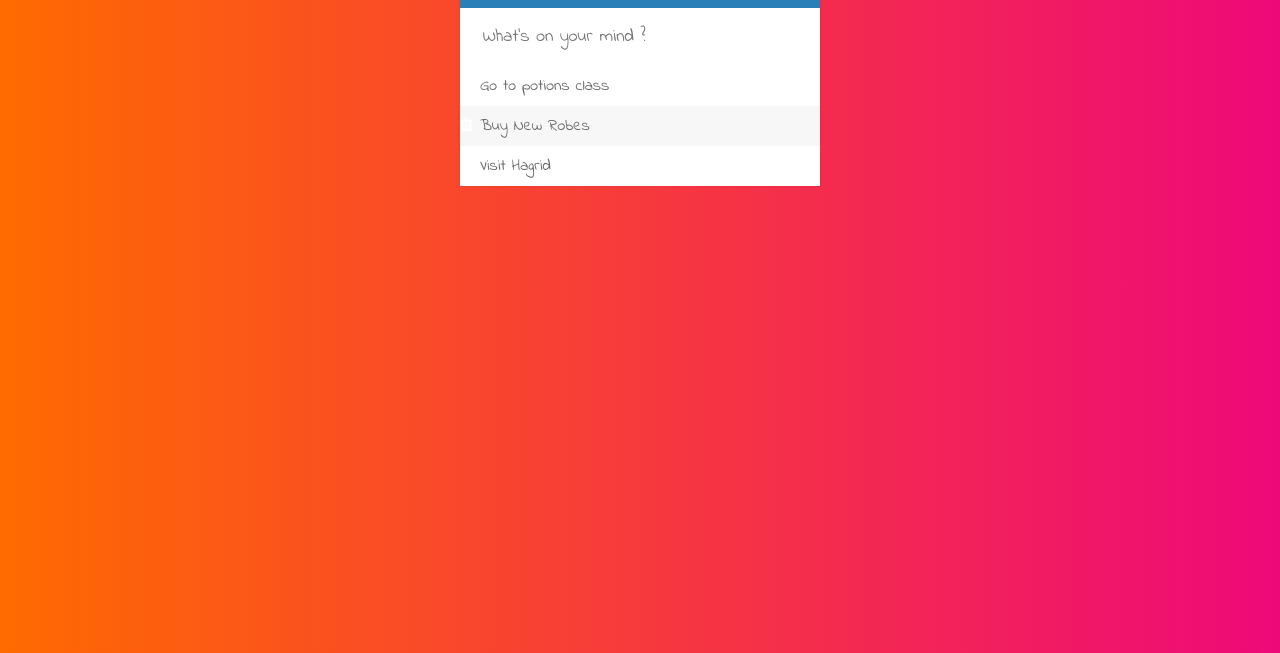
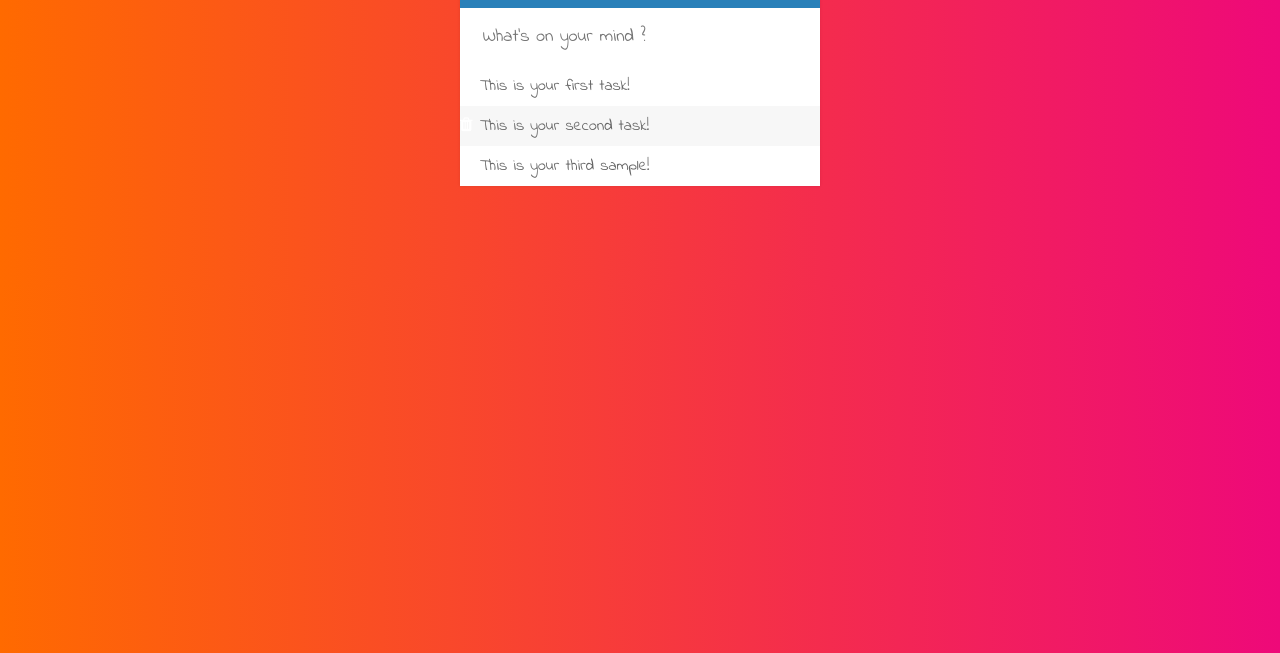
Before and after one commit to sspeedy99/to-do-website, a plain HTML site: page index.html in a window 1280 px wide. Shown: the part 147-800 px from the top of the page. Drawn offline with nearby package versions, Linux system fonts and the light colour scheme.

Commit message:
Update UI

```diff
--- a/index.html
+++ b/index.html
@@ -18,9 +18,9 @@
 		<h1>ToDo List <i class="fa fa-plus"></i></h1>
 		<input id = "new" type="text" placeholder="What's on your mind ?">
 		<ul>
-			<li><span><i class="fa fa-trash"></i> </span>Go to potions class</li>
-			<li><span><i class="fa fa-trash"></i>  </span>Buy New Robes</li>
-			<li><span><i class="fa fa-trash"></i> </span>Visit Hagrid</li>
+			<li><span><i class="fa fa-trash"></i> </span>This is your first task!</li>
+			<li><span><i class="fa fa-trash"></i>  </span>This is your second task!</li>
+			<li><span><i class="fa fa-trash"></i> </span>This is your third sample!</li>
 		</ul>
 	</div>
 
```
